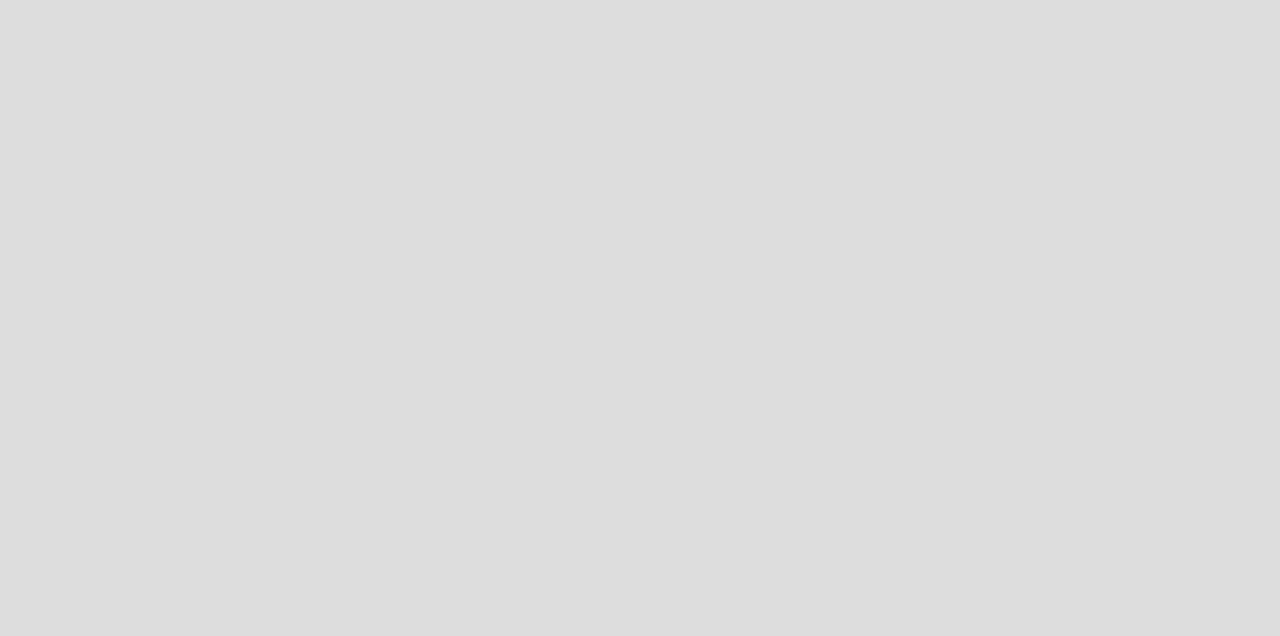
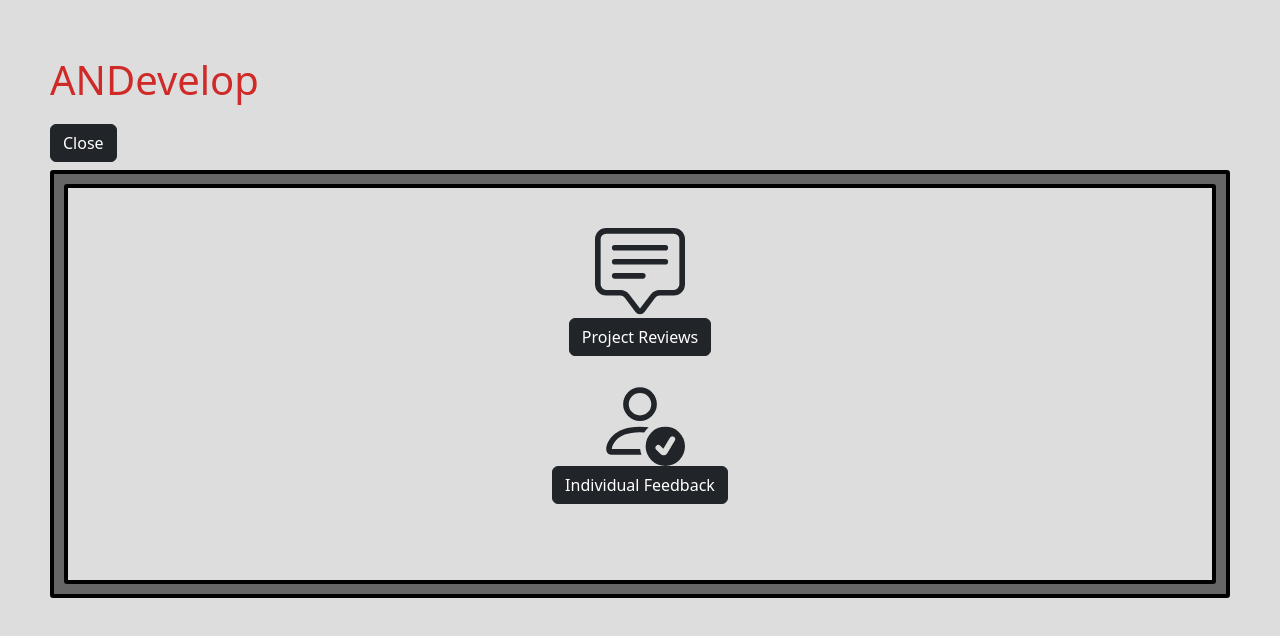
Before and after one commit to 1upskillsystems/ANDevelop, a React (Create React App) app in the folder client/: page /Reviewtool in a window 1280 px wide. Before the commit this address had no page. Shown: the top 636 px of the page. Built offline with nearby package versions, Linux system fonts and the light colour scheme.

Commit message:
review tool

```diff
--- a/client/src/App.js
+++ b/client/src/App.js
@@ -16,6 +16,8 @@ import Test from "./Test";
 import "./App.css";
 import CurrentProjects from "./components/currentProjects";
 import UserSearch from "./components/userSearch";
+import ReviewTool from "./components/reviewTool";
+import ProjectReview from "./components/reviewProject";
 
 const App = () => {
   const loginContextValue = useUserContextValue();
@@ -42,6 +44,14 @@ const App = () => {
                 element={<UserSearch />}
               ></Route>
               <Route
+                path="/Reviewtool"
+                element={<ReviewTool/>}
+              ></Route>
+              <Route
+                path="/ProjectReview"
+                element={<ProjectReview/>}
+              ></Route>
+              <Route
                 path="/choose-existing-template"
                 element={<TemplateSearch />}
               />
--- a/client/src/components/HomePage.js
+++ b/client/src/components/HomePage.js
@@ -6,6 +6,7 @@ import { FolderFill } from "react-bootstrap-icons";
 import { PlusCircleFill } from "react-bootstrap-icons";
 import { PersonFill } from "react-bootstrap-icons";
 import { ArchiveFill } from "react-bootstrap-icons";
+import { ChatSquareTextFill } from "react-bootstrap-icons";
 import PageContainer from "./PageContainer";
 
 const HomePage = () => {
@@ -20,6 +21,7 @@ const HomePage = () => {
             </NavLink>
           </Button>
         </div>
+
         <div className="menu-item">
           <PlusCircleFill size={90} />
           <Button variant="dark">
@@ -39,9 +41,15 @@ const HomePage = () => {
         </div>
 
         <div className="menu-item">
-          <PersonFill size={90} />
-          <Button variant="dark">Project Reviews</Button>
+          <ChatSquareTextFill size={90} />
+              <Button variant="dark">
+                <NavLink className="nav-link" to="/ReviewTool">
+                  Review Tool
+                </NavLink>
+              </Button>
+
         </div>
+
         <div className="menu-item">
           <ArchiveFill size={90} />
           <Button variant="dark">Archived Projects</Button>
--- /dev/null
+++ b/client/src/components/reviewProject.js
@@ -0,0 +1,41 @@
+import React from "react";
+import { NavLink } from "react-router-dom";
+import Button from "react-bootstrap/Button";
+import PageContainer from "./PageContainer";
+
+const projects = [{
+  id: 1,
+  template_id: "int",
+  project_status: "int",
+  project_progress: "int",
+  time_start: "int",
+  time_deadline: "int",
+  team_size: "int",
+  reviews: ["Really good", " Terrible"],
+  team_members: [{ user_id: "int", project_role: "str" }],
+},
+{
+  id: 2,
+  template_id: "int",
+  project_status: "int",
+  project_progress: "int",
+  time_start: "int",
+  time_deadline: "int",
+  team_size: "int",
+  reviews: ["Best projct ever!", " Awesome"],
+  team_members: [{ user_id: "int", project_role: "str" }],
+},
+];
+
+
+function ProjectReview() {
+  return (
+    <PageContainer buttonText="Close" buttonTo="/">
+      <section>
+        <h1> {projects[1].reviews} </h1>
+      </section>
+    </PageContainer>
+  );
+}
+
+export default ProjectReview;
--- /dev/null
+++ b/client/src/components/reviewTool.js
@@ -0,0 +1,35 @@
+import React from "react";
+import { NavLink } from "react-router-dom";
+import Button from "react-bootstrap/Button";
+import PageContainer from "./PageContainer";
+import { ChatSquareText, PersonBadge, PersonCheck, PersonHeart } from "react-bootstrap-icons";
+
+function ReviewTool() {
+  return (
+    <PageContainer buttonText="Close" buttonTo="/">
+      <section>
+
+      <div className="menu-item">
+          <ChatSquareText size={90} />
+          <Button variant="dark">
+            <NavLink className="nav-link" to="/ProjectReview">
+              Project Reviews
+            </NavLink>
+          </Button>
+        </div>
+
+        <div className="menu-item">
+          <PersonCheck size={90} />
+          <Button variant="dark">
+            <NavLink className="nav-link" to="/">
+              Individual Feedback
+            </NavLink>
+          </Button>
+        </div>
+
+      </section>
+    </PageContainer>
+  );
+}
+
+export default ReviewTool;
```
